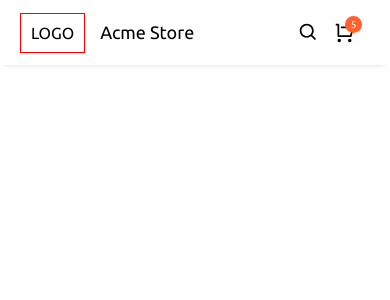
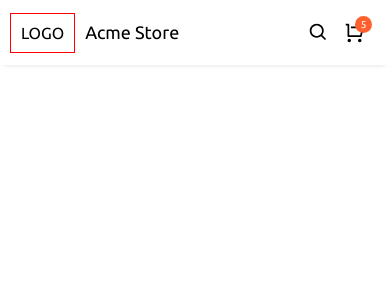
Before and after one commit to UcheSylvester/sbsc-shopping, a React (Create React App) app: page / in a window 390 px wide. Shown: the top 300 px of the page. Built offline with nearby package versions, Linux system fonts and the light colour scheme.

Commit message:
Set media queries for header responsivenes

```diff
--- a/src/components/header/header.styles.scss
+++ b/src/components/header/header.styles.scss
@@ -4,7 +4,7 @@
   display: flex;
   align-items: center;
   justify-content: space-between;
-  padding: 0 2rem;
+  padding: 0 1rem;
 
   &__brand-container,
   &__icons-container {
@@ -18,6 +18,14 @@
       min-width: 5rem;
       border: 1px solid red;
       padding: 1rem;
+      margin-right: 1rem;
+    }
+  }
+
+  @media (min-width: 600px) {
+    padding: 0 2rem;
+
+    &__brand-container-logo {
       margin-right: 1.5rem;
     }
   }
```
